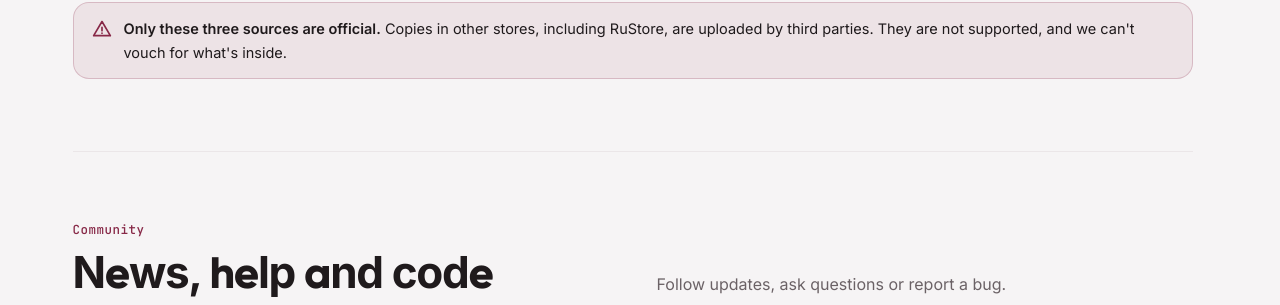
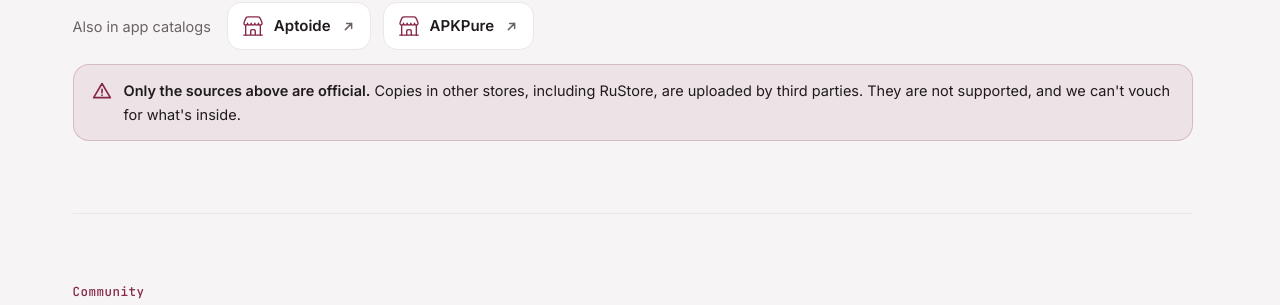
Before and after one commit to arsLan4k1390/arsLan4k1390.github.io, a plain HTML site: page cherrygram/index.html in a window 1280 px wide. Shown: the part 5645-5950 px from the top of the page. Drawn offline with Linux system fonts and the light colour scheme; a web font is replaced by a local one.

Commit message:
Add Aptoide & APKPure

```diff
--- a/cherrygram/index.html
+++ b/cherrygram/index.html
@@ -397,6 +397,14 @@
   @media (max-width: 520px) { .perks { grid-template-columns: 1fr; } }
 
   /* Downloads */
+  .more-stores { display: flex; flex-wrap: wrap; align-items: center; gap: 10px 12px; margin-top: 14px; }
+  .ms-label { color: var(--muted); font-size: 14.5px; margin-right: 4px; }
+  .ms { display: inline-flex; align-items: center; gap: 10px; padding: 11px 14px; border: 1px solid var(--line); border-radius: 14px; background: var(--card); color: var(--text); font-size: 15px; }
+  .ms:hover { text-decoration: none; border-color: var(--cherry-line); background: var(--cherry-soft); }
+  .ms > svg:first-child { width: 22px; height: 22px; color: var(--cherry); display: block; }
+  .ms-go { width: 15px; height: 15px; stroke: var(--muted); fill: none; stroke-width: 2.4; stroke-linecap: round; stroke-linejoin: round; }
+  @media (max-width: 520px) { .ms-label { width: 100%; } .ms { flex: 1 1 auto; justify-content: center; } }
+
   .dl { display: grid; grid-template-columns: 1.2fr 1fr 1fr; gap: 14px; }
   .route { background: var(--card); border: 1px solid var(--line); border-radius: 22px; padding: 26px; display: flex; flex-direction: column; gap: 12px; min-width: 0; color: var(--text); font-weight: 400; transition: border-color .15s, transform .15s; }
   .route:hover { text-decoration: none; border-color: var(--cherry-line); transform: translateY(-2px); }
@@ -899,9 +907,15 @@
       </a>
     </div>
 
+    <div class="more-stores">
+      <span class="ms-label"><span data-l="en">Also in app catalogs</span><span data-l="ru">Также в каталогах приложений</span></span>
+      <a class="ms" href="https://cherrygram.en.aptoide.com/app" target="_blank" rel="noopener"><svg viewBox="0 0 24 24" aria-hidden="true"><path d="M22 22H2" fill="none" stroke="currentColor" stroke-width="1.5" stroke-linecap="round" stroke-linejoin="miter"/><path d="M20 22V11" fill="none" stroke="currentColor" stroke-width="1.5" stroke-linecap="round" stroke-linejoin="miter"/><path d="M4 22V11" fill="none" stroke="currentColor" stroke-width="1.5" stroke-linecap="round" stroke-linejoin="miter"/><path d="M16.53 2H7.47c-1.2 0-1.8 0-2.29 0.3C4.7 2.6 4.43 3.14 3.9 4.2L2.5 7.76c-0.32 0.82-0.6 1.79-0.06 2.48C2.79 10.7 3.36 11 4 11c1.1 0 2-0.9 2-2 0 1.1 0.9 2 2 2s2-0.9 2-2c0 1.1 0.9 2 2 2s2-0.9 2-2c0 1.1 0.9 2 2 2s2-0.9 2-2c0 1.1 0.9 2 2 2 0.64 0 1.2-0.3 1.57-0.76 0.55-0.7 0.26-1.66-0.06-2.48L20.1 4.2C19.57 3.14 19.3 2.6 18.8 2.3 18.34 2 17.74 2 16.54 2Z" fill="none" stroke="currentColor" stroke-width="1.5" stroke-linecap="butt" stroke-linejoin="round"/><path d="M9.5 21.5v-3c0-0.93 0-1.4 0.2-1.75 0.13-0.23 0.32-0.42 0.55-0.55C10.6 16 11.07 16 12 16s1.4 0 1.75 0.2c0.23 0.13 0.42 0.32 0.55 0.55 0.2 0.35 0.2 0.82 0.2 1.75v3" fill="none" stroke="currentColor" stroke-width="1.5" stroke-linecap="round" stroke-linejoin="miter"/></svg><span>Aptoide</span><svg class="ms-go" viewBox="0 0 24 24"><path d="M7 17 17 7M9 7h8v8"/></svg></a>
+      <a class="ms" href="https://apkpure.com/p/uz.unnarsx.cherrygram" target="_blank" rel="noopener"><svg viewBox="0 0 24 24" aria-hidden="true"><path d="M22 22H2" fill="none" stroke="currentColor" stroke-width="1.5" stroke-linecap="round" stroke-linejoin="miter"/><path d="M20 22V11" fill="none" stroke="currentColor" stroke-width="1.5" stroke-linecap="round" stroke-linejoin="miter"/><path d="M4 22V11" fill="none" stroke="currentColor" stroke-width="1.5" stroke-linecap="round" stroke-linejoin="miter"/><path d="M16.53 2H7.47c-1.2 0-1.8 0-2.29 0.3C4.7 2.6 4.43 3.14 3.9 4.2L2.5 7.76c-0.32 0.82-0.6 1.79-0.06 2.48C2.79 10.7 3.36 11 4 11c1.1 0 2-0.9 2-2 0 1.1 0.9 2 2 2s2-0.9 2-2c0 1.1 0.9 2 2 2s2-0.9 2-2c0 1.1 0.9 2 2 2s2-0.9 2-2c0 1.1 0.9 2 2 2 0.64 0 1.2-0.3 1.57-0.76 0.55-0.7 0.26-1.66-0.06-2.48L20.1 4.2C19.57 3.14 19.3 2.6 18.8 2.3 18.34 2 17.74 2 16.54 2Z" fill="none" stroke="currentColor" stroke-width="1.5" stroke-linecap="butt" stroke-linejoin="round"/><path d="M9.5 21.5v-3c0-0.93 0-1.4 0.2-1.75 0.13-0.23 0.32-0.42 0.55-0.55C10.6 16 11.07 16 12 16s1.4 0 1.75 0.2c0.23 0.13 0.42 0.32 0.55 0.55 0.2 0.35 0.2 0.82 0.2 1.75v3" fill="none" stroke="currentColor" stroke-width="1.5" stroke-linecap="round" stroke-linejoin="miter"/></svg><span>APKPure</span><svg class="ms-go" viewBox="0 0 24 24"><path d="M7 17 17 7M9 7h8v8"/></svg></a>
+    </div>
+
     <div class="warn" role="note">
       <svg viewBox="0 0 24 24"><path d="M12 3 2 20h20zM12 10v4M12 17h.01"/></svg>
-      <p><span data-l="en"><b>Only these three sources are official.</b> Copies in other stores, including RuStore, are uploaded by third parties. They are not supported, and we can't vouch for what's inside.</span><span data-l="ru"><b>Официальные источники только эти три.</b> Копии в других магазинах, в том числе в RuStore, загружают третьи лица. Они не поддерживаются, и мы не можем ручаться за их содержимое.</span></p>
+      <p><span data-l="en"><b>Only the sources above are official.</b> Copies in other stores, including RuStore, are uploaded by third parties. They are not supported, and we can't vouch for what's inside.</span><span data-l="ru"><b>Официальные источники только те, что выше.</b> Копии в других магазинах, в том числе в RuStore, загружают третьи лица. Они не поддерживаются, и мы не можем ручаться за их содержимое.</span></p>
     </div>
   </section>
 
```
